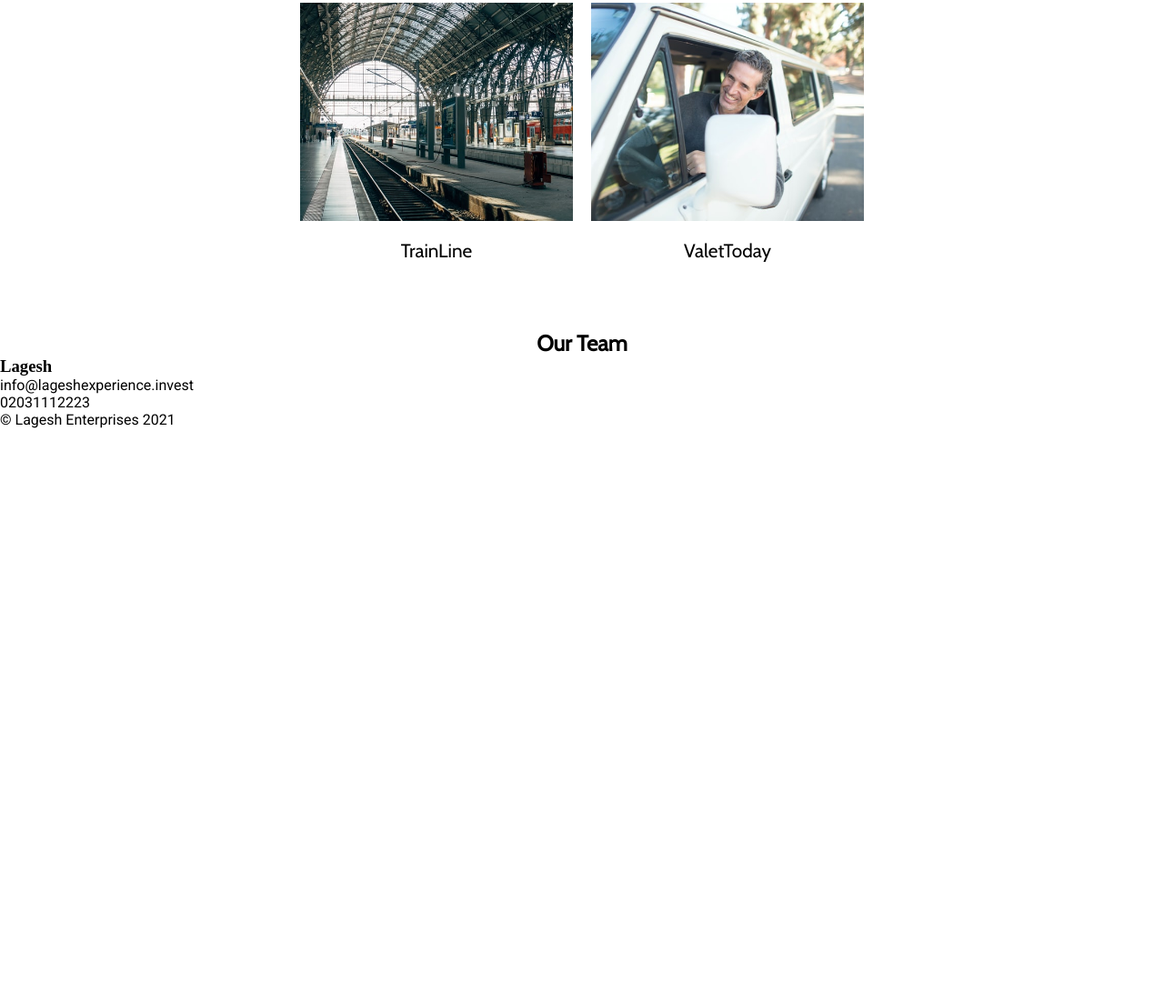
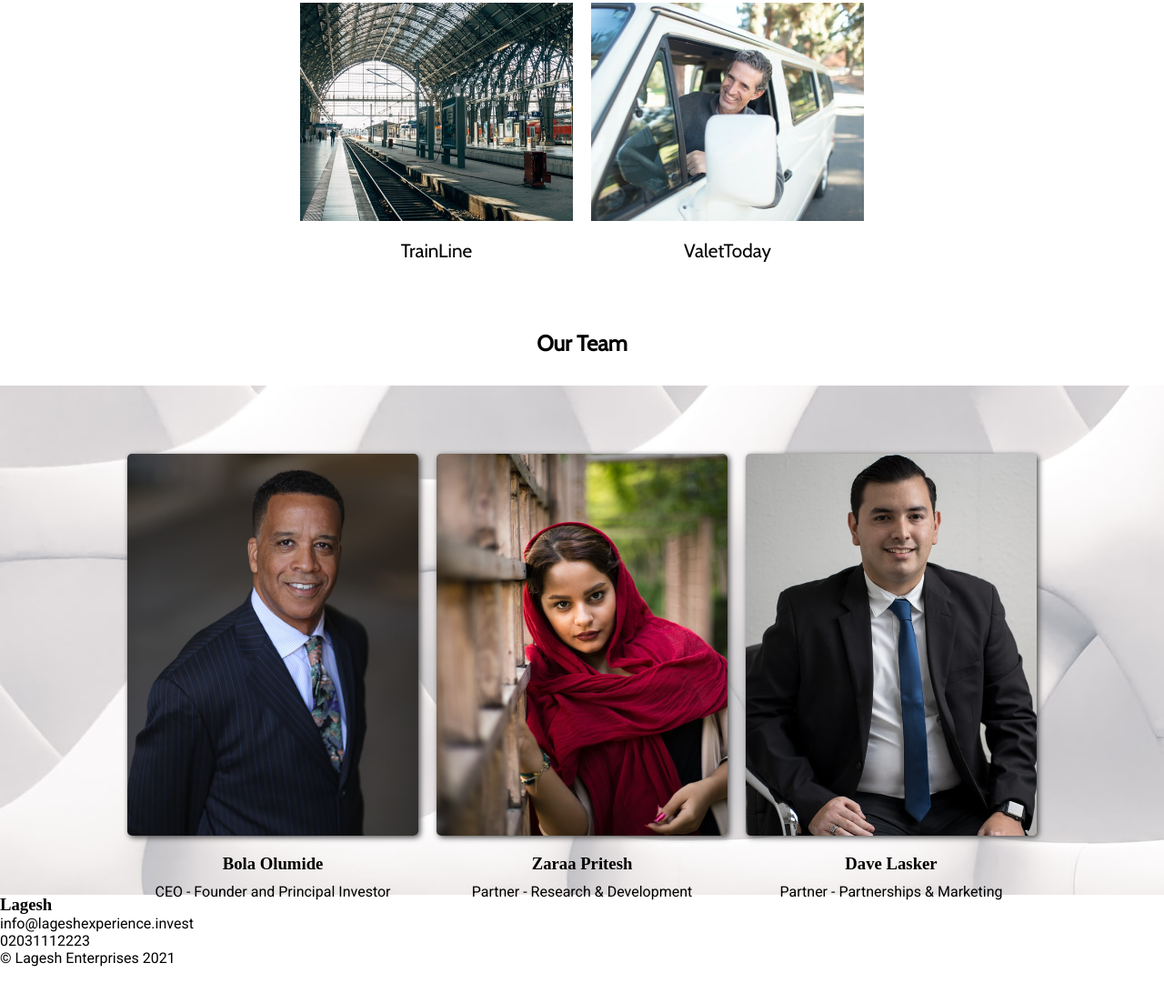
Before and after one commit to lagesh/enterprise, a plain HTML site: page index.html in a window 1280 px wide. Shown: the part 1437-2540 px from the top of the page at 91% size. Before the commit the page ends 1908 px from the top, so only its background shows below. Drawn offline with nearby package versions, Linux system fonts and the light colour scheme.

Commit message:
build team section

```diff
--- a/index.html
+++ b/index.html
@@ -35,7 +35,7 @@
         <h2>Our Mobility Portfolio</h2>
         <p>Impacting diverse sectors of mobility to better the human experience and the world we inhabit</p>
         <div class="cards">
-          <div class="card">
+          </a><div class="card">
             <div class="image aero"></div>
             <div class="title">AeroArgonauts</div>
           </div>
@@ -67,9 +67,34 @@
         </div>
       </div>
     </section>
-    <section class="container">
-      <div class="team">
+    <section class="team">
+      <div>
         <h2>Our Team</h2>
+      </div>
+      <div class="teambg">
+        <div class="cards">
+          <div class="teamcard">
+            <div class="teamimage justin"></div>
+            <div class="teamtitle">
+              <h3>Bola Olumide</h3>
+              <p>CEO - Founder and Principal Investor</p>
+            </div>
+          </div>
+          <div class="teamcard">
+            <div class="teamimage zaraa"></div>
+            <div class="teamtitle">
+              <h3>Zaraa Pritesh</h3>
+              <p>Partner - Research & Development</p>
+            </div>
+          </div>
+          <div class="teamcard">
+            <div class="teamimage dave"></div>
+            <div class="teamtitle">
+              <h3>Dave Lasker</h3>
+              <p>Partner - Partnerships & Marketing</p>
+            </div>
+          </div>
+        </div>
       </div>
     </section>
     <footer>
--- a/styles.css
+++ b/styles.css
@@ -102,6 +102,7 @@ a:hover {
   display: flex;
   flex-wrap: wrap;
   justify-content: center;
+  align-items: center;
   margin-top: 2rem;
 }
 .card {
@@ -145,3 +146,45 @@ a:hover {
   font-family: 'Cabin', sans-serif;
   font-size: 1.3rem;
 }
+
+/* team section */
+.team {
+  text-align: center;
+}
+.teambg {
+  background-image: url(./images/jj-ying-7JX0-bfiuxQ-unsplash.jpg);
+  height: 70vh;
+}
+
+.teamcard {
+  width: 320px;
+  height: 600px;
+  margin: 75px 10px;
+}
+.teamimage {
+  height: 70%;
+  width: 100%;
+  background-size: cover;
+  border-radius: 5px;
+  -webkit-border-radius: 5px;
+  -moz-border-radius: 5px;
+  -ms-border-radius: 5px;
+  -o-border-radius: 5px;
+  box-shadow: 2px 2px 6px rgb(71, 70, 70);
+}
+
+.justin {
+  background-image: url(./images/gregory-gill-4Bf5LNEPqZ0-unsplash.jpg);
+}
+.zaraa {
+  background-image: url(./images/bardia-hashemirad-3P7jxpEgkC4-unsplash.jpg);
+  background-position: bottom center;
+}
+.dave {
+  background-image: url(./images/pamela-buenrostro-bcXB5g48xbI-unsplash.jpg);
+}
+.teamcard h3 {
+  margin: 20px 0 10px 0;
+}
+
+/*footer*/
```
